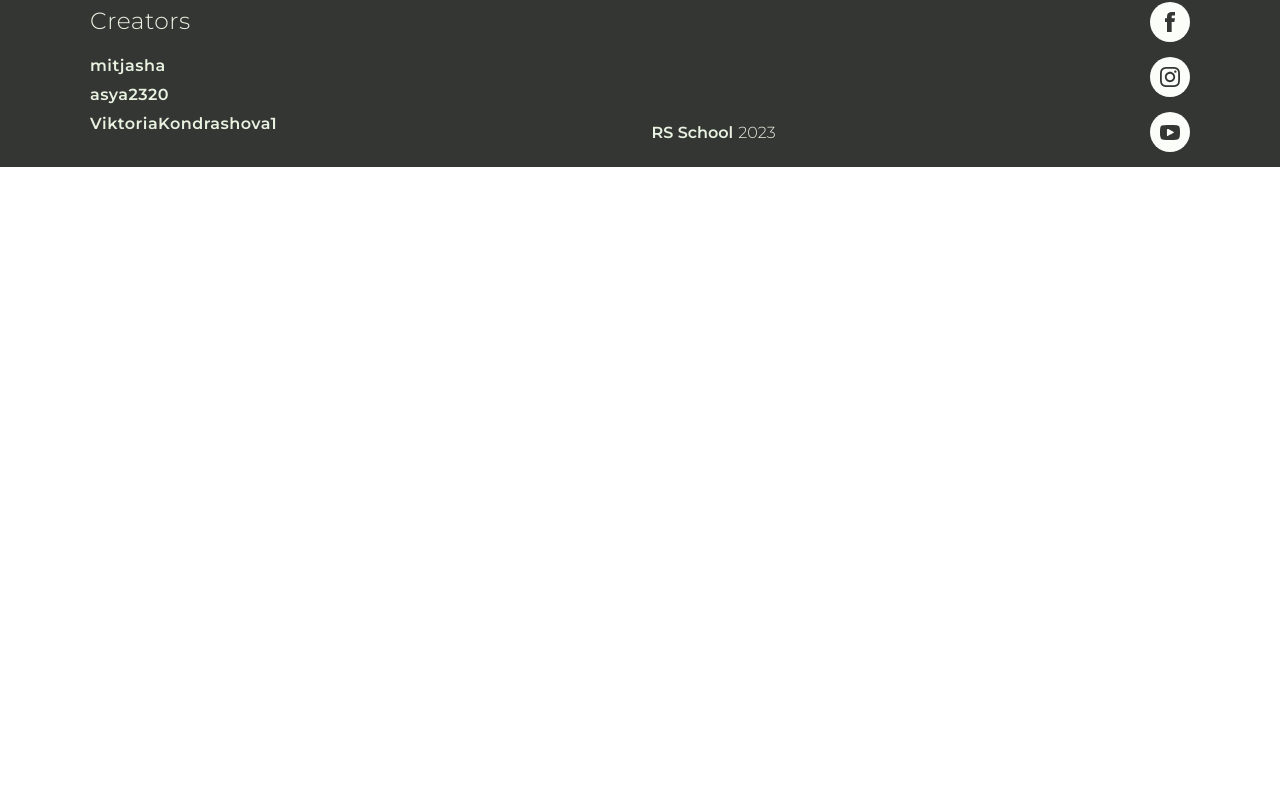
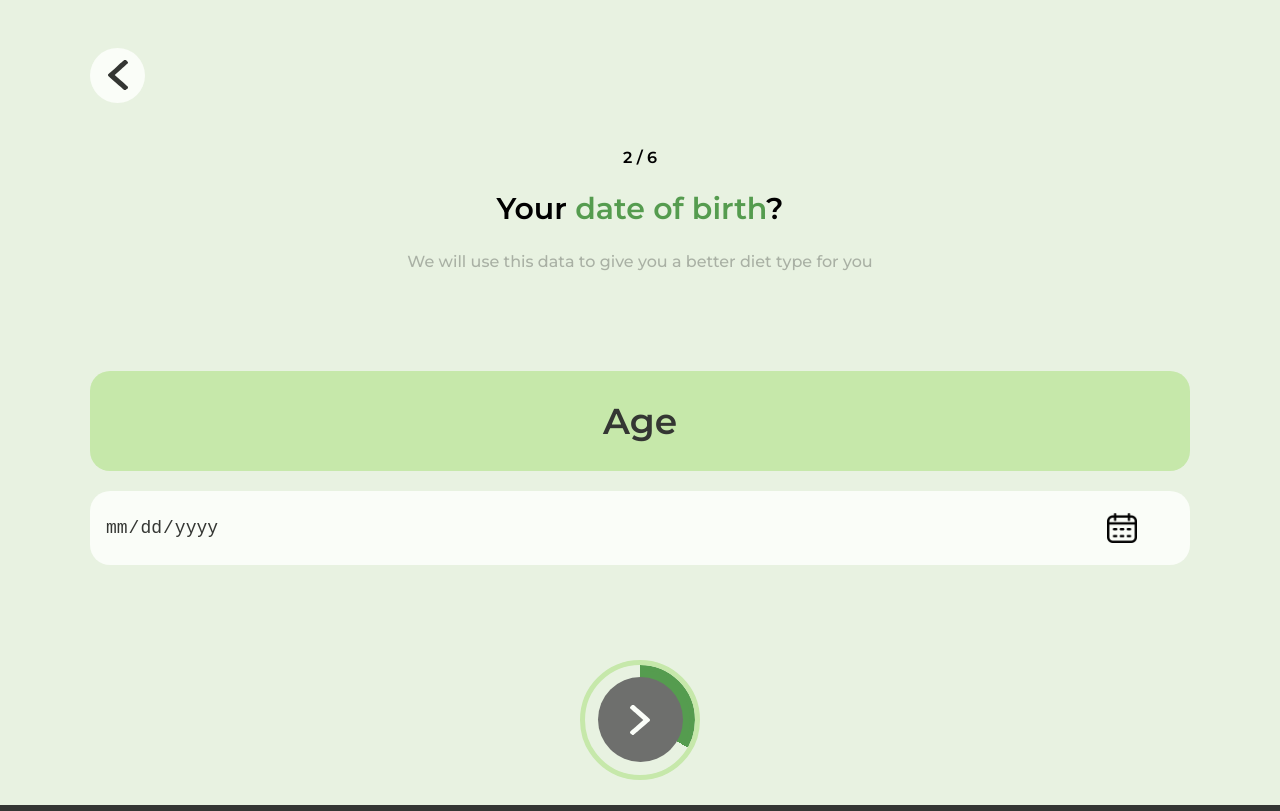
Before and after one commit to mitjasha/avocado, a React (Create React App) app: page / in a window 1280 px wide. Shown: the part 1789-2600 px from the top of the page. Before the commit the page ends 1956 px from the top, so only its background shows below. Built offline with nearby package versions, Linux system fonts and the light colour scheme.

Commit message:
feat: add display age function

```diff
--- a/src/pages/RegistrationScreen/RegistrationScreen.scss
+++ b/src/pages/RegistrationScreen/RegistrationScreen.scss
@@ -116,6 +116,7 @@ a {
 
 .questions-container {
   padding-bottom: 30px;
+  padding-top: 30px;
 }
 
 .process {
@@ -181,3 +182,46 @@ a {
     height: 130px;
   }
 }
+
+.age-display {
+  display: flex;
+  justify-content: center;
+  align-items: center;
+  margin: auto;
+  width: 100%;
+  height: 100px;
+  background-color: $middle-green;
+  border-radius: 20px;
+  color: $dark-color;
+  font-size: 36px;
+  font-weight: 600;
+  margin-top: 100px;
+}
+
+.age-input {
+  width: 100%;
+  margin: 20px 0 100px 0;
+  border: none;
+  border-radius: 20px;
+  background-color: $light-color;
+  padding: 20px 15px;
+  box-sizing: border-box;
+  cursor: pointer;
+  color: $dark-color;
+  font-size: 18px;
+  font-weight: 500;
+  background: $light-color url(../../assets/svg/calendar.svg) no-repeat;
+  background-size: 30px;
+  background-position: 95%;
+
+  &:focus {
+    outline: none;
+  }
+
+  &::-webkit-calendar-picker-indicator {
+    width: 30px;
+    height: 30px;
+    opacity: 0;
+    cursor: pointer;
+  }
+}
--- a/src/pages/RegistrationScreen/RegistrationScreen.tsx
+++ b/src/pages/RegistrationScreen/RegistrationScreen.tsx
@@ -24,6 +24,14 @@ const RegistrationScreen: React.FC = () => {
       passwordInput.type = "password";
       showBtn.style.backgroundImage = `url(${showIcon})`;
     }
+  };
+  const displayAge = () => {
+    const ageInput = document.querySelector(".age-input") as HTMLInputElement;
+    const today = new Date().getTime();
+    const birth = new Date(ageInput.value).getTime();
+    const age = new Date(today - birth).getUTCFullYear() - 1970;
+    const ageDisplay = document.querySelector(".age-display") as HTMLElement;
+    ageDisplay.textContent = String(age);
   };
   return (
     <div className="registration-screen">
@@ -77,6 +85,7 @@ const RegistrationScreen: React.FC = () => {
         </p>
       </div>
       <div className="container questions-container">
+        <div className="questions__gender">
           <BackButton />
           <div className="process">1 / 6</div>
           <h2 className="reg-title">
@@ -103,13 +112,38 @@ const RegistrationScreen: React.FC = () => {
               className="gender-input__input"
             />
             <label htmlFor="female" className="gender-input__label">
-            <img src={femaleIcon} alt="female" className="gender-input__icon" />
+              <img
+                src={femaleIcon}
+                alt="female"
+                className="gender-input__icon"
+              />
               Female
             </label>
           </div>
           <NextRegButton degree={150} disabled />
         </div>
       </div>
+      <div className="container questions-container">
+        <div className="questions__age">
+          <BackButton />
+          <div className="process">2 / 6</div>
+          <h2 className="reg-title">
+            Your <span className="reg-title__highlight">date of birth</span>?
+          </h2>
+          <p className="data-info">
+            We will use this data to give you a better diet type for you
+          </p>
+          <div className="age-display">Age</div>
+          <input
+            type="date"
+            className="age-input"
+            required
+            onChange={displayAge}
+          />
+          <NextRegButton degree={210} disabled />
+        </div>
+      </div>
+    </div>
   );
 };
 export default RegistrationScreen;
```
Lines whose indentation alone changed are shown as unchanged.
